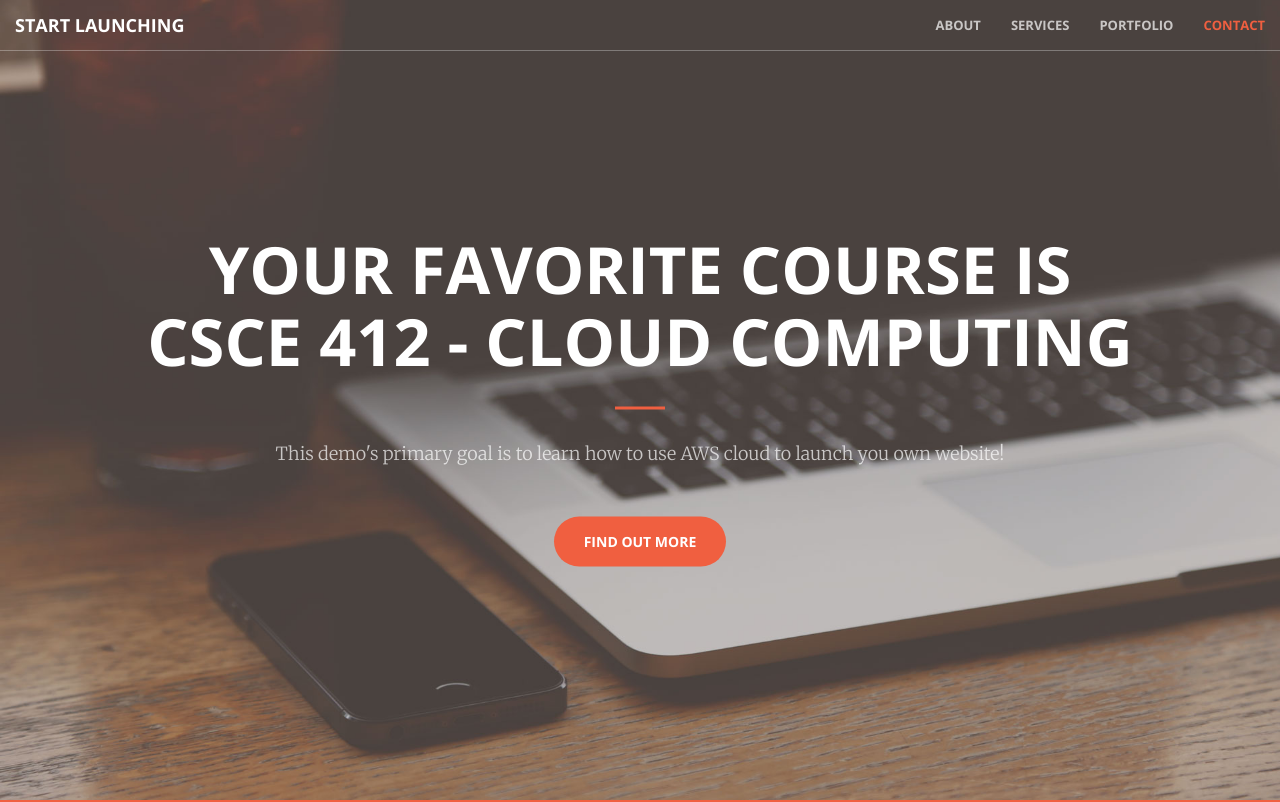
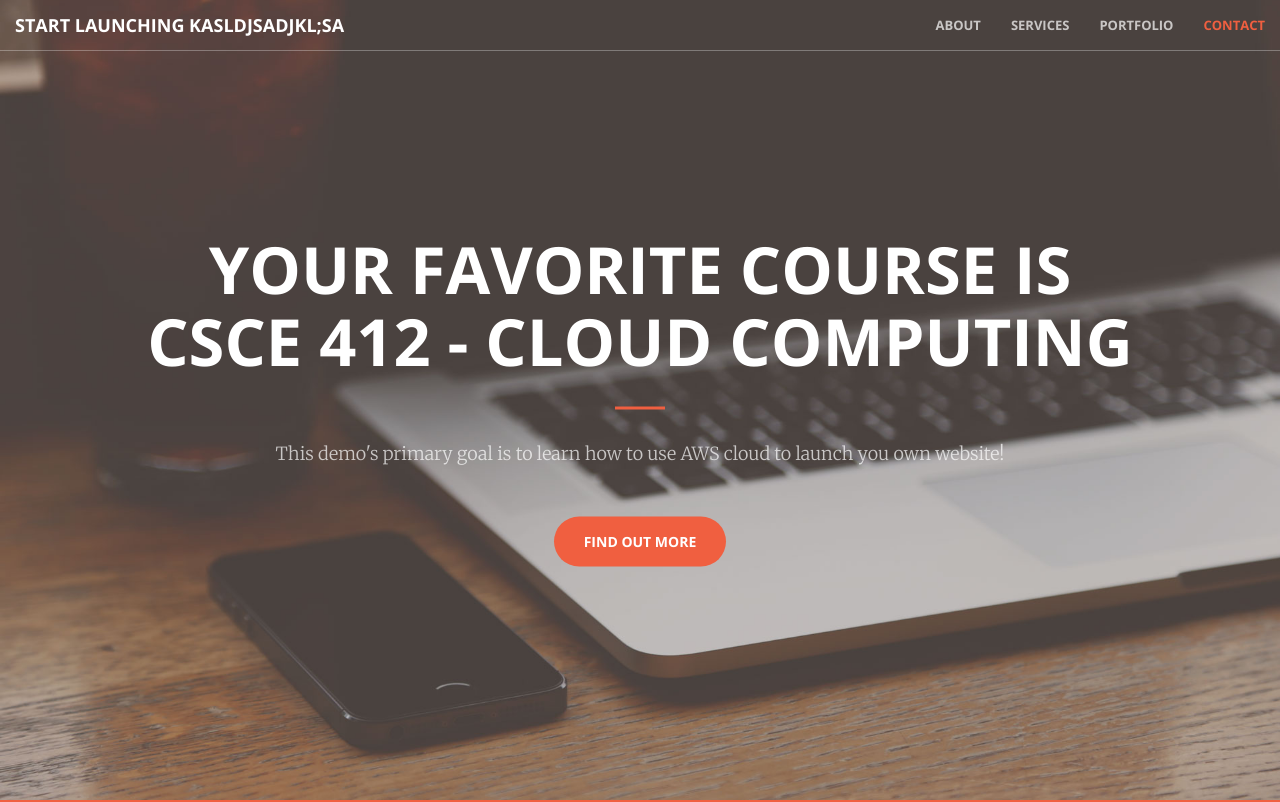
Before and after one commit to slifer4195/phase2, a plain HTML site: page index.html in a window 1280 px wide. Shown: the top 802 px of the page. Drawn offline with nearby package versions, Linux system fonts and the light colour scheme.

Commit message:
changed something

```diff
--- a/index.html
+++ b/index.html
@@ -46,7 +46,7 @@
                     <span class="icon-bar"></span>
                     <span class="icon-bar"></span>
                 </button>
-                <a class="navbar-brand page-scroll" href="#page-top">Start Launching</a>
+                <a class="navbar-brand page-scroll" href="#page-top">Start Launching kasldjsaDJKL;SA</a>
             </div>
 
             <!-- Collect the nav links, forms, and other content for toggling -->
```
